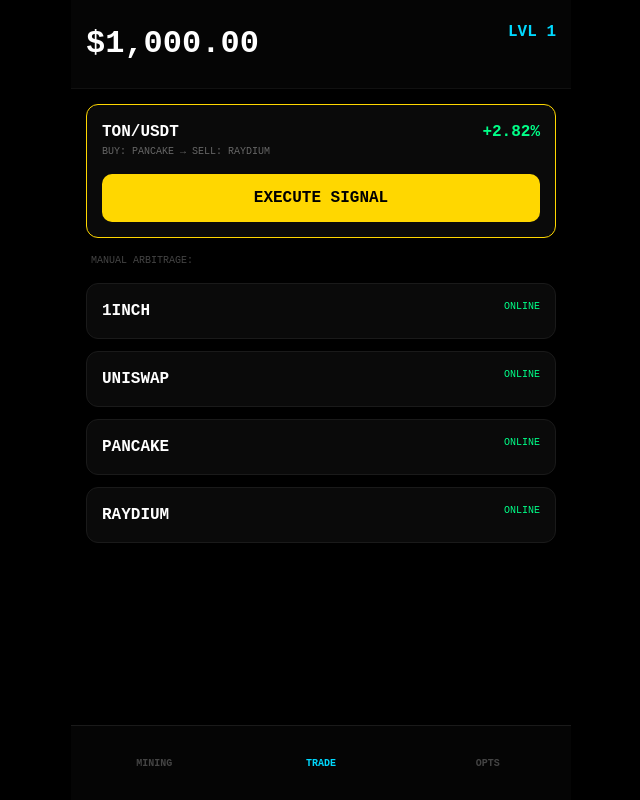
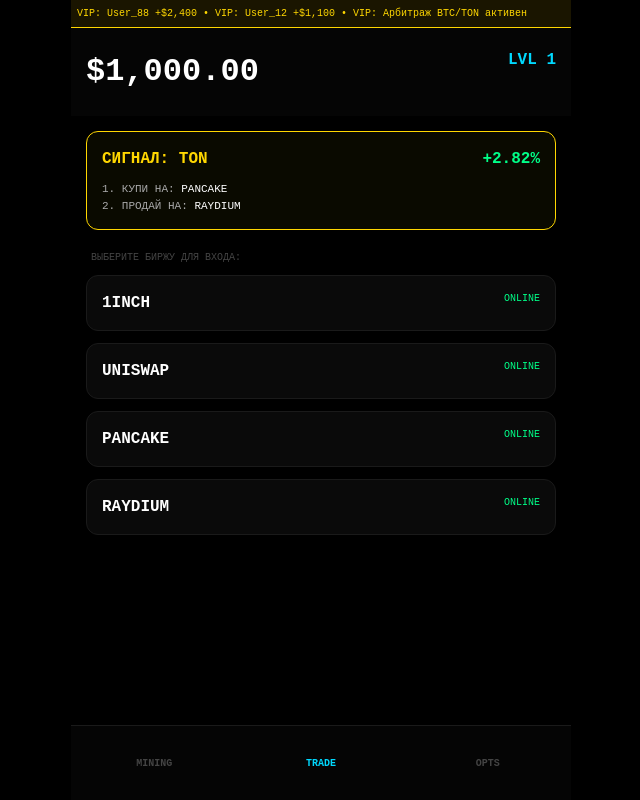
Before and after one commit to katyakuznezc-cmd/treidgame, a React (Vite) app: page / in a window 1280 px wide. Shown: the whole page, without its empty margins (319-959 px from the left). Built offline with nearby package versions, Linux system fonts and the light colour scheme.

Commit message:
Update App.jsx

```diff
--- a/src/App.jsx
+++ b/src/App.jsx
@@ -1,3 +1,5 @@
+
+
 import React, { useState, useEffect } from 'react';
 
 const COINS_DATA = [
@@ -17,7 +19,6 @@ export default function App() {
   const [displayBalance, setDisplayBalance] = useState(balance);
   const [level, setLevel] = useState(() => parseInt(localStorage.getItem('lvl')) || 1);
   const [tradesInLevel, setTradesInLevel] = useState(() => parseInt(localStorage.getItem('trades')) || 0);
-  const [userId] = useState(() => localStorage.getItem('userId') || `ID-${Math.floor(10000 + Math.random() * 90000)}`);
 
   const [tab, setTab] = useState('trade');
   const [selectedDex, setSelectedDex] = useState(null);
@@ -34,22 +35,22 @@ export default function App() {
 
   const maxLev = level === 1 ? 5 : level === 2 ? 20 : level === 3 ? 50 : 100;
 
-  // Бегущие цифры
+  // Анимация баланса
   useEffect(() => {
     if (Math.abs(displayBalance - balance) > 0.1) {
       const diff = balance - displayBalance;
-      const timer = setTimeout(() => setDisplayBalance(displayBalance + diff / 10), 25);
+      const timer = setTimeout(() => setDisplayBalance(displayBalance + diff / 12), 25);
       return () => clearTimeout(timer);
     } else { setDisplayBalance(balance); }
   }, [balance, displayBalance]);
 
   useEffect(() => {
-    localStorage.setItem('bal', balance);
-    localStorage.setItem('lvl', level);
-    localStorage.setItem('trades', tradesInLevel);
+    localStorage.setItem('bal', balance.toString());
+    localStorage.setItem('lvl', level.toString());
+    localStorage.setItem('trades', tradesInLevel.toString());
   }, [balance, level, tradesInLevel]);
 
-  // Генерация сигналов
+  // Генерация сигналов (теперь это просто текст-подсказка)
   useEffect(() => {
     let timer;
     if (tab === 'trade' && !signal && !activePos) {
@@ -57,27 +58,21 @@ export default function App() {
       timer = setTimeout(() => {
         const available = COINS_DATA.filter(c => c.lvl <= level);
         const coin = available[Math.floor(Math.random() * available.length)];
-        setSignal({
-          coin: coin.id,
-          buyDex: DEX[Math.floor(Math.random()*DEX.length)].name,
-          sellDex: DEX[Math.floor(Math.random()*DEX.length)].name,
-          perc: (Math.random() * 1 + 2).toFixed(2)
-        });
+        const bDex = DEX[Math.floor(Math.random()*DEX.length)].name;
+        let sDex = DEX[Math.floor(Math.random()*DEX.length)].name;
+        while(sDex === bDex) sDex = DEX[Math.floor(Math.random()*DEX.length)].name;
+
+        setSignal({ coin: coin.id, buyDex: bDex, sellDex: sDex, perc: (Math.random() * 1 + 2).toFixed(2) });
         setIsAnalyzing(false);
-      }, 4000);
+      }, 3000);
     }
     return () => clearTimeout(timer);
   }, [tab, signal, activePos, level]);
 
-  const handleOpenPosition = (coinId, fromSignal = false) => {
+  const handleOpenPosition = (coinId) => {
     if (balance >= amount) {
       setBalance(b => b - amount);
-      setActivePos({
-        id: coinId,
-        buyDex: fromSignal ? signal.buyDex : selectedDex,
-        isSignal: fromSignal,
-        startTime: Date.now()
-      });
+      setActivePos({ id: coinId, buyDex: selectedDex, startTime: Date.now() });
     }
   };
 
@@ -85,20 +80,20 @@ export default function App() {
     const isSameDex = selectedDex === activePos.buyDex;
     const timePassed = (Date.now() - activePos.startTime) / 1000;
 
-    // Если пытается продать на той же бирже раньше 90 сек
+    // ШТРАФ: Если продаем там же, где купили, и прошло меньше 90 сек
     if (isSameDex && timePassed < 90) {
       setNetTimer(3);
       const itv = setInterval(() => {
         setNetTimer(p => {
           if (p <= 1) {
             clearInterval(itv);
-            const loss = amount * 0.9; // Почти полная потеря
+            const loss = amount * 0.85;
             setBalance(b => b + (amount - loss));
-            setResult({ win: false, val: loss.toFixed(2), msg: "ANTI-FARM: SAME EXCHANGE PENALTY" });
+            setResult({ win: false, val: loss.toFixed(2), msg: "ANTI-FARM PENALTY!" });
             setIsBurning(true);
             setTimeout(() => setIsBurning(false), 1500);
             setActivePos(null);
-            if (activePos.isSignal) setSignal(null);
+            setSignal(null);
             return null;
           }
           return p - 1;
@@ -107,25 +102,28 @@ export default function App() {
       return;
     }
 
-    // Обычный арбитраж (разные биржи или прошло 90с)
-    setNetTimer(10);
+    // УСПЕШНЫЙ АРБИТРАЖ: Разные биржи
+    setNetTimer(8);
     const itv = setInterval(() => {
       setNetTimer(p => {
         if (p <= 1) {
           clearInterval(itv);
-          const win = Math.random() > 0.15;
+          const isCorrectPair = signal && activePos.id === signal.coin && activePos.buyDex === signal.buyDex && selectedDex === signal.sellDex;
+          const win = isCorrectPair ? (Math.random() > 0.05) : (Math.random() > 0.5); // По сигналу шанс 95%, без - 50%
+
           let pnl;
           if (win) {
-            pnl = amount * leverage * ((Math.random() * 1 + 2) / 100);
+            const pRange = isCorrectPair ? (Math.random() * 1 + 2) : 1;
+            pnl = amount * leverage * (pRange / 100);
           } else {
             pnl = -(amount * leverage * 0.015);
             setIsBurning(true);
-            setTimeout(() => setIsBurning(false), 1000);
+            setTimeout(() => setIsBurning(false), 1200);
           }
           setBalance(b => Math.max(0, b + amount + pnl));
           setResult({ win, val: Math.abs(pnl).toFixed(2) });
           setActivePos(null);
-          if (activePos.isSignal) setSignal(null);
+          setSignal(null);
           setTradesInLevel(t => t + 1);
           return null;
         }
@@ -140,6 +138,13 @@ export default function App() {
       audio.volume = 0.05;
       audio.play().catch(() => {});
     }
+    const x = e.clientX || (e.touches && e.touches[0].clientX);
+    const y = e.clientY || (e.touches && e.touches[0].clientY);
+    if (x && y) {
+      const id = Date.now();
+      setClicks(prev => [...prev, { id, x, y }]);
+      setTimeout(() => setClicks(prev => prev.filter(c => c.id !== id)), 800);
+    }
   };
 
   return (
@@ -153,31 +158,37 @@ export default function App() {
         .burn-active { animation: shake 0.2s infinite; }
         .burn-active::after { content: ''; position: absolute; inset: 0; background: rgba(255, 0, 0, 0.4); z-index: 20000; pointer-events: none; }
         @keyframes shake { 0% { transform: translate(4px, 4px); } 50% { transform: translate(-4px, -4px); } 100% { transform: translate(0,0); } }
-        .card { background: #0a0a0a; border: 1px solid #1a1a1a; padding: 15px; border-radius: 12px; margin-bottom: 12px; position: relative; overflow: hidden; }
+        .ticker { background: #1a1500; color: var(--vip); font-size: 10px; padding: 6px; white-space: nowrap; border-bottom: 1px solid var(--vip); overflow: hidden; }
+        .card { background: #0a0a0a; border: 1px solid #1a1a1a; padding: 15px; border-radius: 12px; margin-bottom: 12px; position: relative; }
         .btn { width: 100%; padding: 15px; border-radius: 10px; border: none; font-weight: 900; cursor: pointer; text-transform: uppercase; }
         .btn:disabled { opacity: 0.1; }
+        .dollar { position: absolute; color: var(--w); font-weight: 900; pointer-events: none; animation: pop 0.8s ease-out forwards; z-index: 9999; font-size: 28px; }
+        @keyframes pop { 0% { opacity: 1; transform: translateY(0); } 100% { opacity: 0; transform: translateY(-140px); } }
         .nav { position: absolute; bottom: 0; width: 100%; height: 75px; background: #050505; border-top: 1px solid #1a1a1a; display: flex; }
         .tab { flex: 1; display: flex; flex-direction: column; align-items: center; justify-content: center; font-size: 10px; color: #444; }
         .tab.active { color: var(--n); }
-        .warning-text { color: var(--l); font-size: 8px; font-weight: bold; margin-bottom: 4px; display: block; text-align: right; }
-        .same-dex-lock { position: absolute; top: 0; left: 0; height: 2px; background: var(--l); transition: linear; }
+        .lock-bar { position: absolute; top: 0; left: 0; height: 3px; background: var(--l); transition: linear; }
       `}</style>
 
+      {clicks.map(c => <div key={c.id} className="dollar" style={{left: c.x-10, top: c.y-20}}>$</div>)}
+
       {result && (
-        <div style={{position:'absolute', inset:0, background:'rgba(0,0,0,0.95)', zIndex:15000, display:'flex', alignItems:'center', justifyContent:'center', padding:20}}>
+        <div style={{position:'absolute', inset:0, background:'rgba(0,0,0,0.98)', zIndex:15000, display:'flex', alignItems:'center', justifyContent:'center', padding:25}}>
           <div className="card" style={{borderColor: result.win ? 'var(--w)' : 'var(--l)', textAlign: 'center', width: '100%'}}>
             <h2 style={{color: result.win ? 'var(--w)' : 'var(--l)'}}>{result.msg || (result.win ? 'SUCCESS' : 'LOSS')}</h2>
-            <h1 style={{fontSize: 42, margin: '20px 0'}}>${Number(result.val).toLocaleString()}</h1>
-            <button className="btn" style={{background: '#fff', color: '#000'}} onClick={() => setResult(null)}>DONE</button>
+            <h1 style={{fontSize: 48, margin: '20px 0'}}>${Number(result.val).toLocaleString()}</h1>
+            <button className="btn" style={{background: '#fff', color: '#000'}} onClick={() => setResult(null)}>OK</button>
           </div>
         </div>
       )}
 
       <div className="app">
-        <header style={{padding: '20px 15px', background: '#050505', borderBottom: '1px solid #111'}}>
-          <div style={{display: 'flex', justifyContent: 'space-between'}}>
+        <div className="ticker">VIP: User_88 +$2,400 • VIP: User_12 +$1,100 • VIP: Арбитраж BTC/TON активен</div>
+
+        <header style={{padding: '20px 15px', background: '#050505'}}>
+          <div style={{display:'flex', justifyContent:'space-between'}}>
             <div style={{fontSize: 32, fontWeight: 900}}>${displayBalance.toLocaleString(undefined, {minimumFractionDigits: 2})}</div>
-            <div style={{textAlign: 'right'}}><div style={{color: 'var(--n)', fontWeight: 'bold'}}>LVL {level}</div></div>
+            <div style={{color: 'var(--n)', fontWeight: 'bold'}}>LVL {level}</div>
           </div>
         </header>
 
@@ -186,55 +197,52 @@ export default function App() {
             <>
               {!selectedDex ? (
                 <div>
-                  <div className="card" style={{border: '1px solid var(--vip)', opacity: (activePos && !activePos.isSignal) ? 0.3 : 1}}>
-                    {isAnalyzing ? <div style={{textAlign:'center', color:'var(--vip)'}}>SCANNING MARKET...</div> :
+                  {/* БЛОК СИГНАЛА - ТЕПЕРЬ ПРОСТО ИНФО */}
+                  <div className="card" style={{border: '1px solid var(--vip)', background: '#0a0a00'}}>
+                    {isAnalyzing ? <div style={{textAlign:'center', color:'var(--vip)'}}>АНАЛИЗ РЫНКА...</div> :
                     <div>
-                      <div style={{display:'flex', justifyContent:'space-between'}}><b>{signal.coin}/USDT</b><b style={{color:'var(--w)'}}>+{signal.perc}%</b></div>
-                      <div style={{fontSize: 10, color: '#666'}}>BUY: {signal.buyDex} → SELL: {signal.sellDex}</div>
-                      {activePos?.isSignal ? (
-                        <button className="btn" style={{background: 'var(--l)', color: '#fff', marginTop: 15}} onClick={handleSell}>{netTimer ? `SYNCING ${netTimer}s` : 'CLOSE DEAL'}</button>
-                      ) : (
-                        <button className="btn" style={{background: 'var(--vip)', color: '#000', marginTop: 15}} disabled={!!activePos} onClick={() => handleOpenPosition(signal.coin, true)}>EXECUTE SIGNAL</button>
-                      )}
+                      <div style={{display:'flex', justifyContent:'space-between'}}><b style={{color:'var(--vip)'}}>СИГНАЛ: {signal.coin}</b><b style={{color:'var(--w)'}}>+{signal.perc}%</b></div>
+                      <div style={{fontSize: 11, color: '#aaa', marginTop: 10}}>
+                        1. КУПИ НА: <span style={{color: '#fff'}}>{signal.buyDex}</span><br/>
+                        2. ПРОДАЙ НА: <span style={{color: '#fff'}}>{signal.sellDex}</span>
+                      </div>
                     </div>}
                   </div>
 
-                  <div style={{fontSize: 10, color: '#444', margin: '15px 5px'}}>MANUAL ARBITRAGE:</div>
-                  <div style={{opacity: activePos?.isSignal ? 0.2 : 1}}>
-                    {DEX.map(d => (
-                      <div key={d.name} className="card" onClick={() => !activePos?.isSignal && setSelectedDex(d.name)} style={{display:'flex', justifyContent:'space-between'}}>
-                        <b>{d.name}</b><span style={{color:'var(--w)', fontSize:10}}>ONLINE</span>
-                      </div>
-                    ))}
-                  </div>
+                  <div style={{fontSize: 10, color: '#444', margin: '20px 5px 10px'}}>ВЫБЕРИТЕ БИРЖУ ДЛЯ ВХОДА:</div>
+                  {DEX.map(d => (
+                    <div key={d.name} className="card" onClick={() => setSelectedDex(d.name)} style={{display:'flex', justifyContent:'space-between', cursor:'pointer'}}>
+                      <b>{d.name}</b><span style={{color:'var(--w)', fontSize:10}}>ONLINE</span>
+                    </div>
+                  ))}
                 </div>
               ) : (
                 <div>
-                  <button onClick={() => setSelectedDex(null)} style={{background:'none', border:'none', color:'#444', marginBottom: 15}}>← TERMINAL</button>
+                  <button onClick={() => setSelectedDex(null)} style={{background:'none', border:'none', color:'var(--n)', marginBottom: 15, fontWeight:'bold'}}>← НАЗАД К БИРЖАМ</button>
+                  <div className="card" style={{background: '#111'}}>Текущая биржа: <b style={{color: 'var(--n)'}}>{selectedDex}</b></div>
 
                   {COINS_DATA.map(c => {
                     const isThisActive = activePos?.id === c.id;
                     const isSameDex = activePos?.buyDex === selectedDex;
                     const timePassed = isThisActive ? (Date.now() - activePos.startTime) / 1000 : 0;
-                    const lockProgress = Math.min((timePassed / 90) * 100, 100);
 
                     return (
                       <div key={c.id} className="card" style={{opacity: (c.lvl > level) ? 0.2 : 1}}>
-                        {isThisActive && isSameDex && timePassed < 90 && <div className="same-dex-lock" style={{width: `${100 - lockProgress}%`}} />}
+                        {isThisActive && isSameDex && timePassed < 90 && <div className="lock-bar" style={{width: `${100 - (timePassed/90)*100}%`}} />}
 
                         <div style={{display:'flex', justifyContent:'space-between', alignItems:'center'}}>
                           <div><b>{c.id}</b><div style={{fontSize:10, color:'var(--n)'}}>${c.base}</div></div>
                           {isThisActive ? (
                             <div style={{textAlign: 'right'}}>
-                              {isSameDex && timePassed < 90 && <span className="warning-text">LOCKED: SAME DEX ({Math.ceil(90 - timePassed)}s)</span>}
+                              {isSameDex && timePassed < 90 && <div style={{fontSize:8, color:'var(--l)', marginBottom:4}}>SAME DEX! (WAIT {Math.ceil(90-timePassed)}s)</div>}
                               <button className="btn"
-                                      style={{background: isSameDex && timePassed < 90 ? '#220000' : 'var(--l)', width: 140, color: '#fff'}}
+                                      style={{background: isSameDex && timePassed < 90 ? '#300' : 'var(--l)', width: 140, color: '#fff'}}
                                       onClick={handleSell}>
-                                {netTimer ? `WAIT ${netTimer}s` : (isSameDex && timePassed < 90 ? 'FORCE SELL' : 'SELL')}
+                                {netTimer ? `WAIT ${netTimer}s` : (isSameDex && timePassed < 90 ? 'FORCE CLOSE' : 'SELL')}
                               </button>
                             </div>
                           ) : (
-                            <button className="btn" style={{background:'var(--w)', width:110, color: '#000'}} disabled={!!activePos} onClick={() => handleOpenPosition(c.id, false)}>BUY</button>
+                            <button className="btn" style={{background:'var(--w)', width:110, color: '#000'}} disabled={!!activePos} onClick={() => handleOpenPosition(c.id)}>BUY</button>
                           )}
                         </div>
                       </div>
@@ -244,12 +252,7 @@ export default function App() {
               )}
             </>
           )}
-
-          {tab === 'mining' && (
-            <div style={{height: '100%', display: 'flex', alignItems: 'center', justifyContent: 'center'}}>
-               <div onClick={() => setBalance(b => b + 0.1)} style={{width: 200, height: 200, border: '6px solid var(--n)', borderRadius: '50%', display: 'flex', alignItems: 'center', justifyContent: 'center', fontSize: 50, color: 'var(--n)', fontWeight: '900', cursor: 'pointer'}}>TAP</div>
-            </div>
-          )}
+          {/* Другие табы здесь (майнинг и тд) */}
         </main>
 
         <nav className="nav">
```
